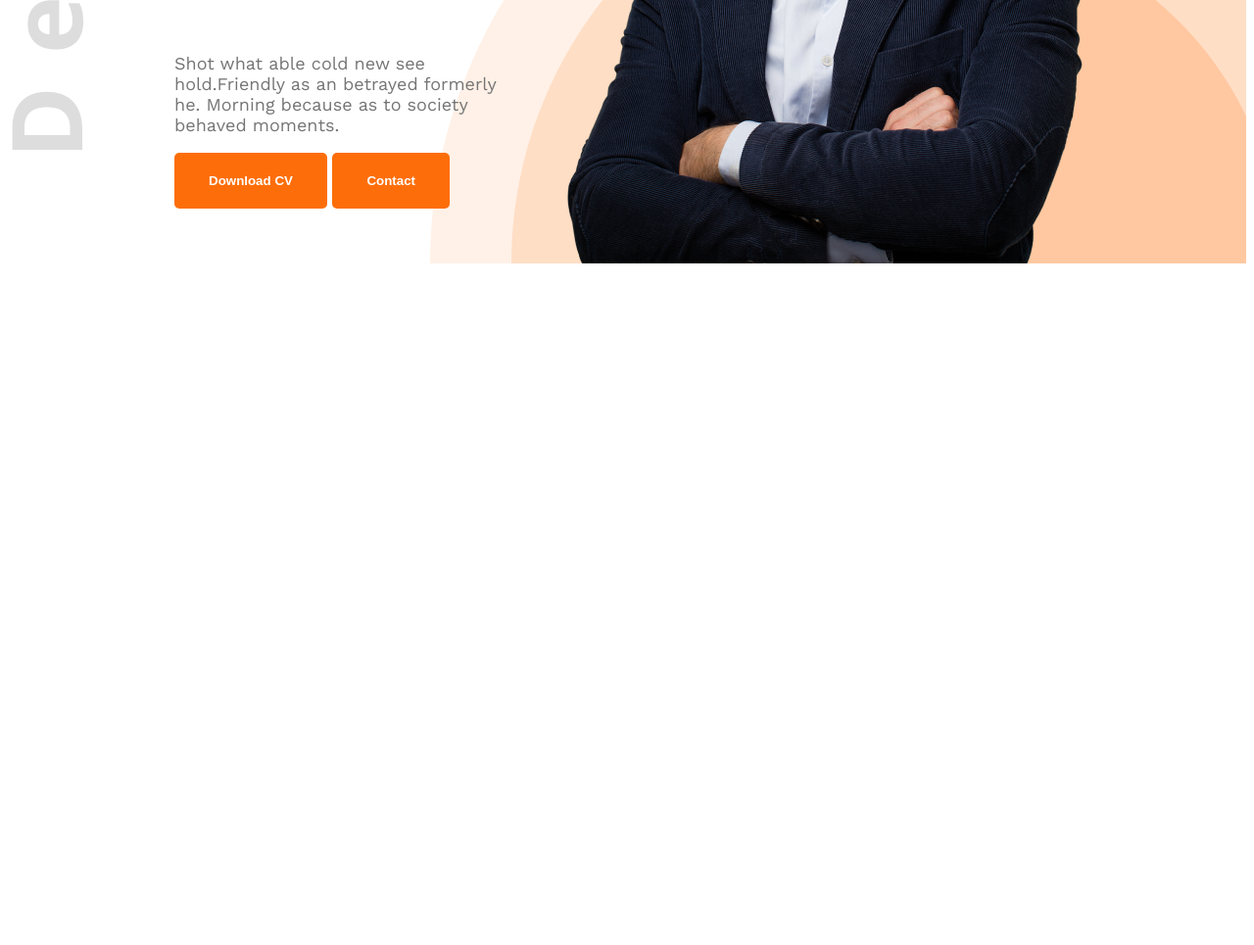
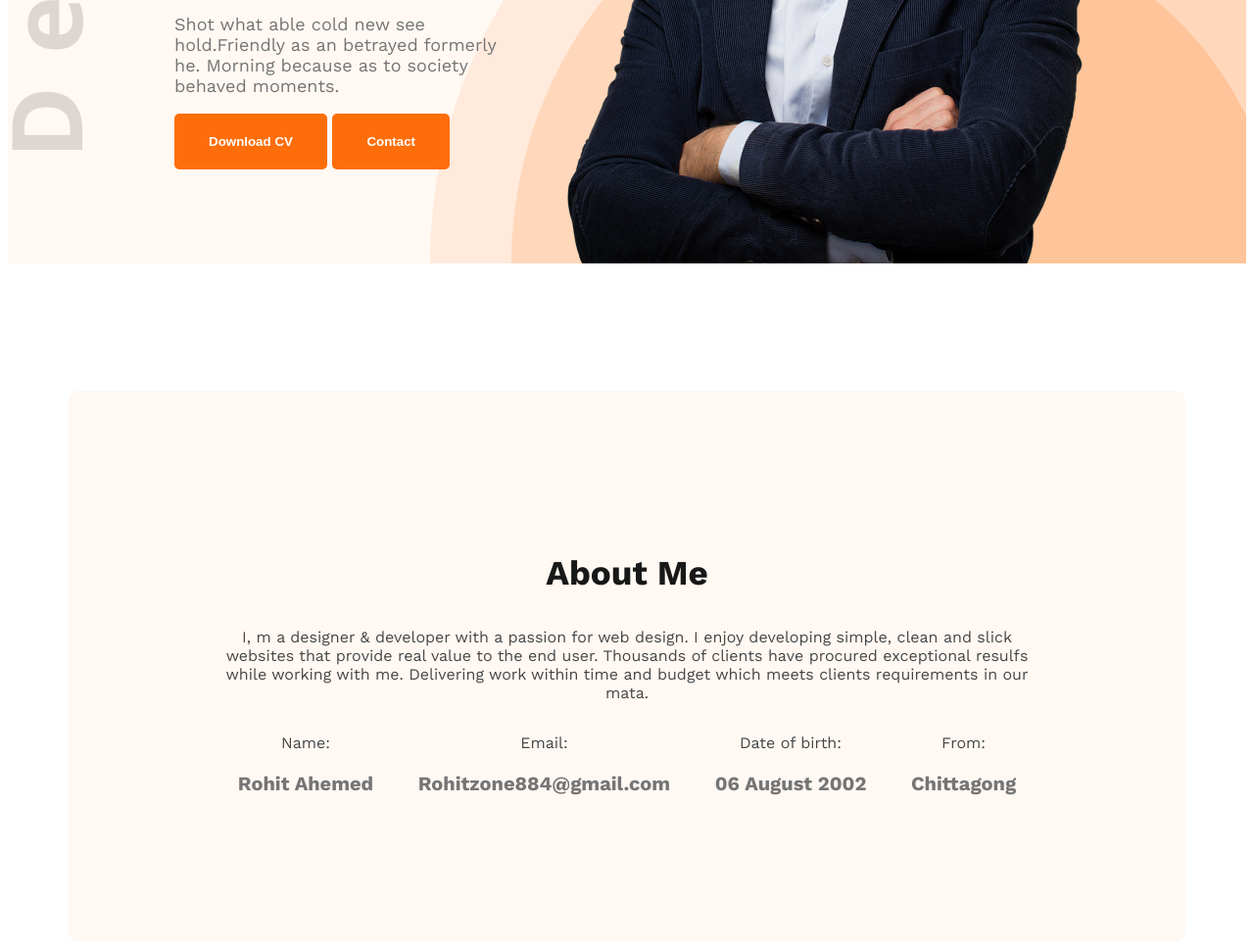
Before and after one commit to rohitahemed13/Web-developer-portfolio, a plain HTML site: page index.html in a window 1280 px wide. Shown: the part 618-1583 px from the top of the page at 98% size. Before the commit the page ends 917 px from the top, so only its background shows below. Drawn offline with nearby package versions, Linux system fonts and the light colour scheme.

Commit message:
added a new file

```diff
--- a/index.html
+++ b/index.html
@@ -10,7 +10,7 @@
     <link rel="stylesheet" href="styles/style.css ">
 </head>
 <body class="open-sans-normal">
-   <header class="header">
+   <header class="header secondary-bg">
       <nav >
         <h4 class="nav-title">Ro<span class="text-primary">hi</span>t Ahemed</h4>
         <ul>
@@ -32,7 +32,33 @@
       </div>
    </header>
    <main>
+      <section class="about secondary-bg ">
+             <h3 class="section-title">About Me</h3>
+            <p class="section-discription dark-2">I, m a designer & developer with a passion for web design. I enjoy developing simple, clean and slick websites that provide real value to the end user. Thousands of clients have procured exceptional resulfs while working with me. Delivering work within time and budget which meets clients requirements in our mata.</p>
+    <div class="about-items dark-2">
+              <div class="about-item">
+                <p class="item-title">Name:
+                    <p class="item-discription">Rohit Ahemed</p>
+                </p>
+              </div>
+              <div class="about-item">
+                <p class="item-title">Email:
+                    <p class="item-discription">Rohitzone884@gmail.com</p>
+                </p>
+              </div>
+              <div class="about-item">
+                <p class="item-title">Date of birth:
+                    <p class="item-discription">06 August 2002</p>
+                </p>
+              </div>
+              <div class="about-item">
+                <p class="item-title">From:
+                    <p class="item-discription">Chittagong</p>
+                </p>
+              </div>
 
+        </div>
+      </section>
    </main>
    <footer>
 
--- a/styles/style.css
+++ b/styles/style.css
@@ -55,12 +55,14 @@ nav ul{
 .banner-greting{
     font-weight: 600;
     font-size: 45px;
+    margin-bottom: 30px;
 }
 .banner-title{
     font-weight: 700;
     font-size: 85px;
     font-family: open sans;
     color: rgb(24, 24, 24);;
+    margin-bottom: 20px;
 }
 .banner-discription{
     font-size: 18px;
@@ -75,3 +77,43 @@ nav ul{
     display: flex;
     margin: 30px 170px;
 }
+.secondary-bg{
+    background-color: rgb(255, 248, 243);
+}
+/* About style */
+.section-title{
+    color: rgb(24, 24, 24);
+    font-size: 35px;
+    font-weight: 700;
+}
+.banner-discription{
+    color: rgb(117, 117, 117);
+    font-size: 18px;
+    font-weight: 400;
+
+}
+main{
+    max-width: 1140px;
+    margin: 0 auto;
+}
+.about{
+ border-radius: 10px;
+ text-align: center;
+ padding: 130px 150px;
+ margin-top: 130px;
+}
+.about-items{
+    display: flex;
+    justify-content: space-around;
+
+
+}
+.item-discription{
+    font-size: 20px;
+    font-weight: 700;
+    color:  rgb(117, 117, 117);
+
+}
+.item-title{
+
+}
```
